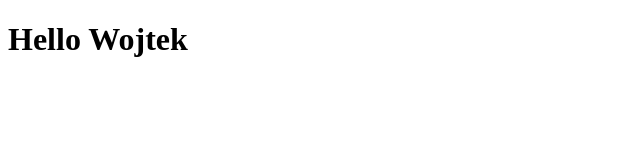
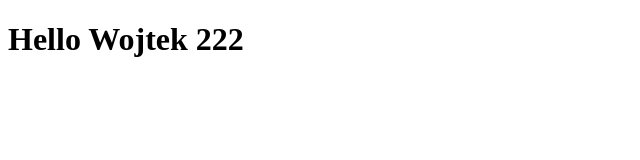
Before and after one commit to wzydziak/testing-repository-gh, a plain HTML site: page index.html in a window 1280 px wide. Shown: the full height of the page, 0-640 px from the left. Drawn offline with Linux system fonts and the light colour scheme.

Commit message:
dwa pliki od razu

```diff
--- a/index.html
+++ b/index.html
@@ -10,7 +10,7 @@
 </head>
 
 <body>
-   <h1>Hello Wojtek</h1>
+   <h1>Hello Wojtek 222</h1>
 
 </body>
 
```
Also changed, not shown: 1 other file.
